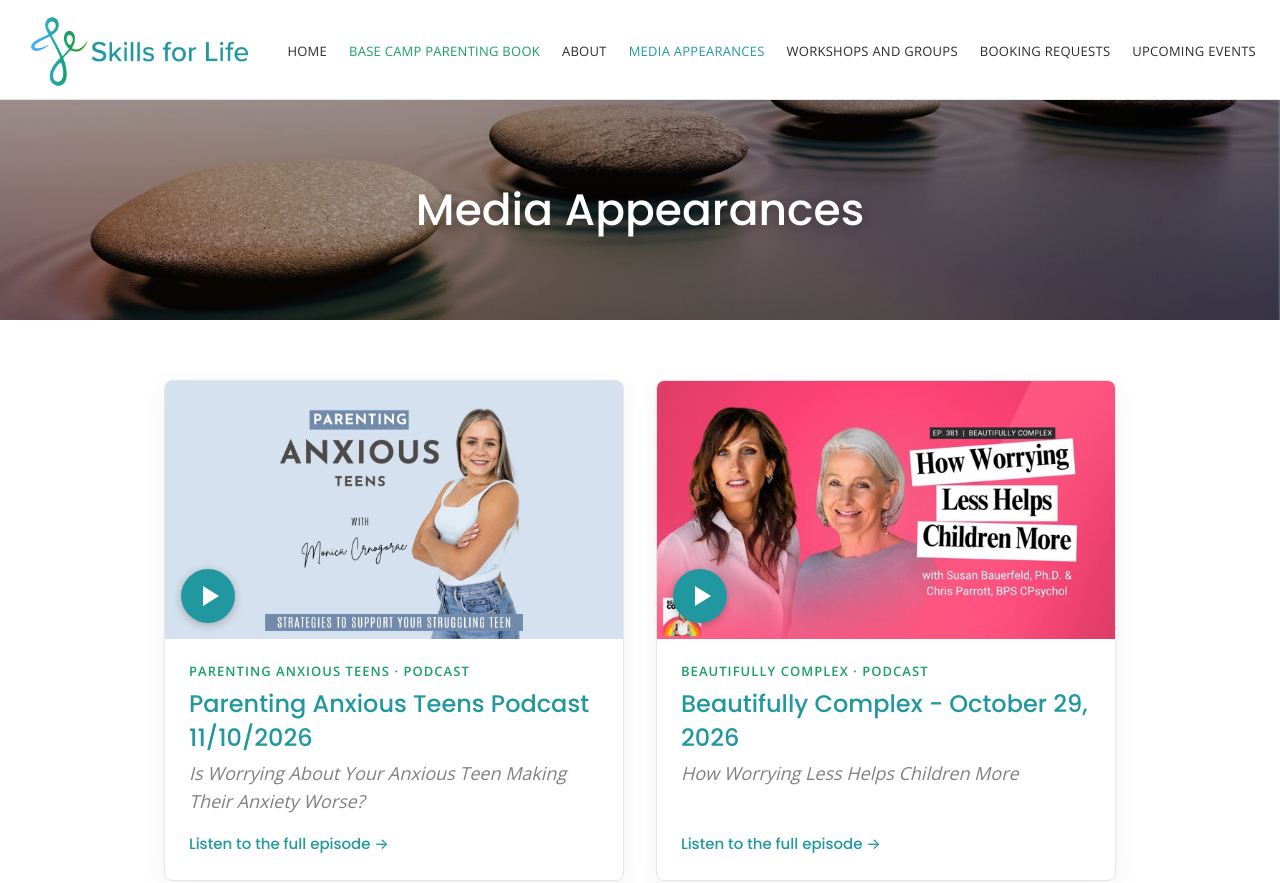
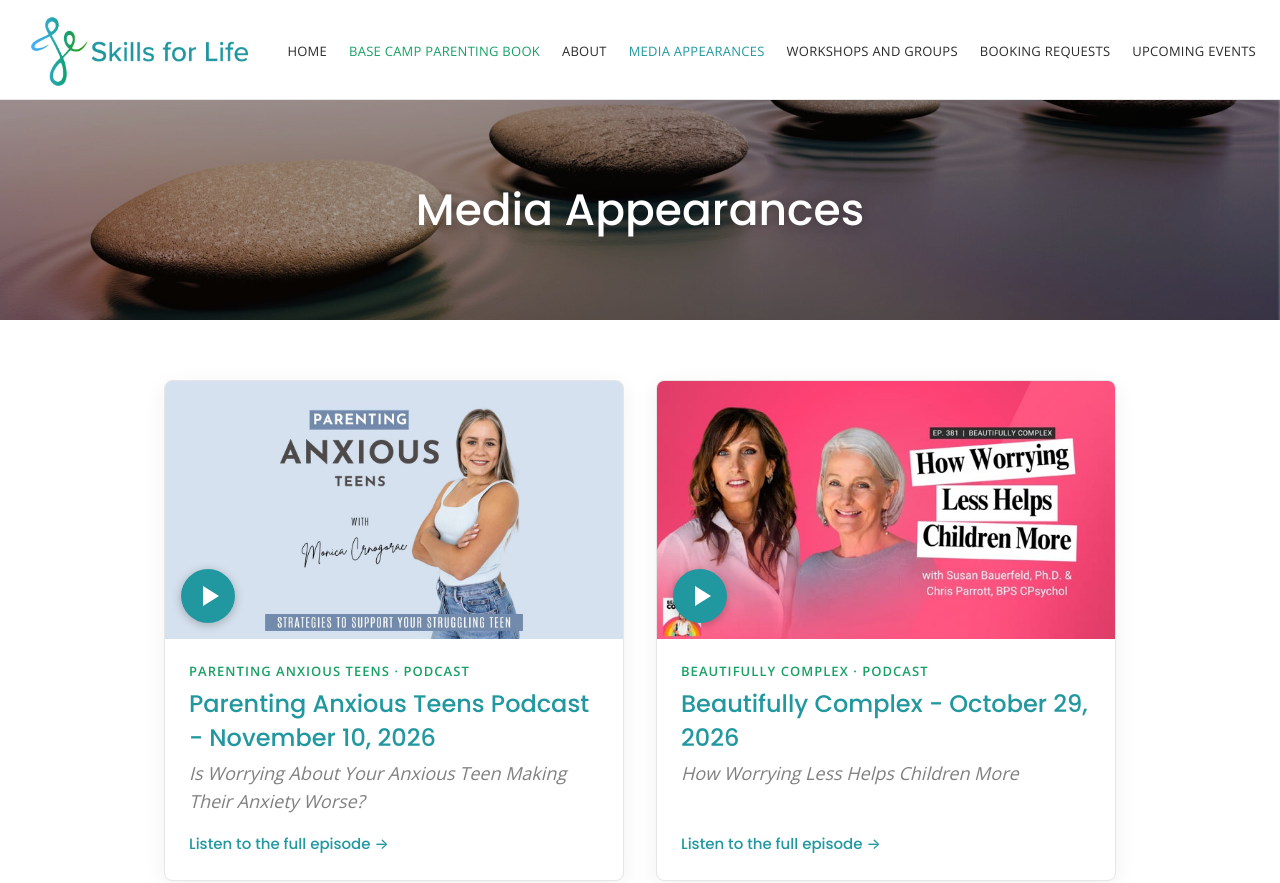
Before and after one commit to susanbauerfeld/susanbauerfeld.com, a plain HTML site: page media-appearances.html in a window 1280 px wide. Shown: the top 883 px of the page. Drawn offline with nearby package versions, Linux system fonts and the light colour scheme.

Commit message:
Media Appearances: Parenting Anxious Teens date written out
"November 10, 2026", like the other cards.

Co-Authored-By: Claude Opus 5.5 <noreply@anthropic.com>
Claude-Session: https://claude.ai/code/session_011H3bV9z91idbFtbvw6qbJT

```diff
--- a/media-appearances.html
+++ b/media-appearances.html
@@ -52,7 +52,7 @@
           </div>
           <div class="appearance__body">
             <p class="appearance__outlet">Parenting Anxious Teens &middot; Podcast</p>
-            <h2 class="appearance__title">Parenting Anxious Teens Podcast 11/10/2026</h2>
+            <h2 class="appearance__title">Parenting Anxious Teens Podcast - November 10, 2026</h2>
             <p class="appearance__segment">Is Worrying About Your Anxious Teen Making Their Anxiety Worse?</p>
             <p class="appearance__action">Listen to the full episode &rarr;</p>
           </div>
```
